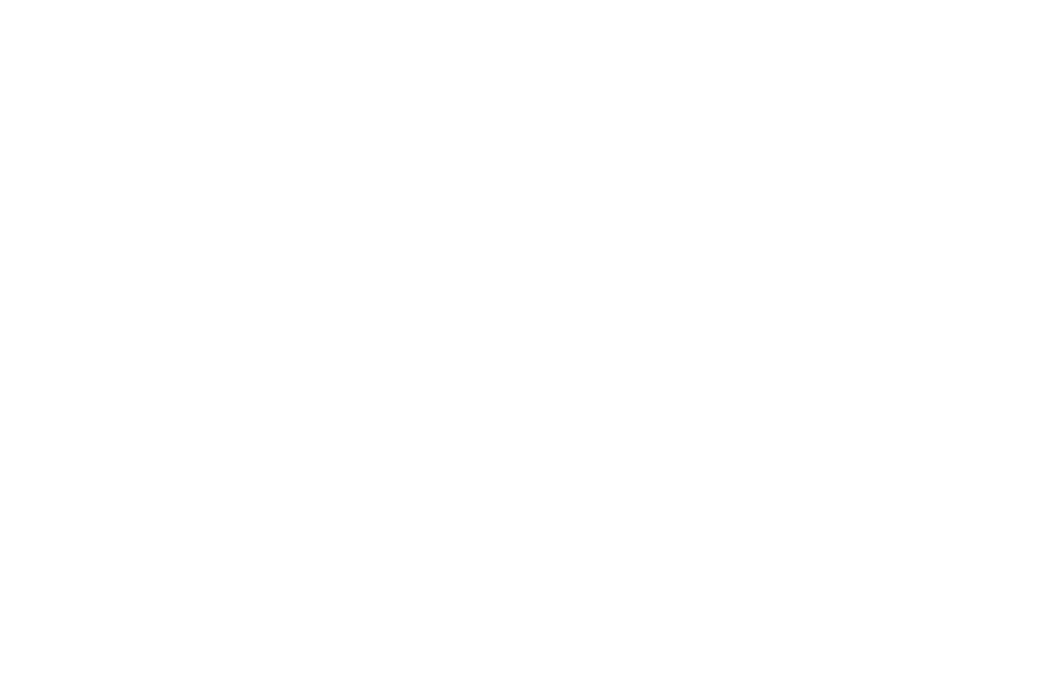
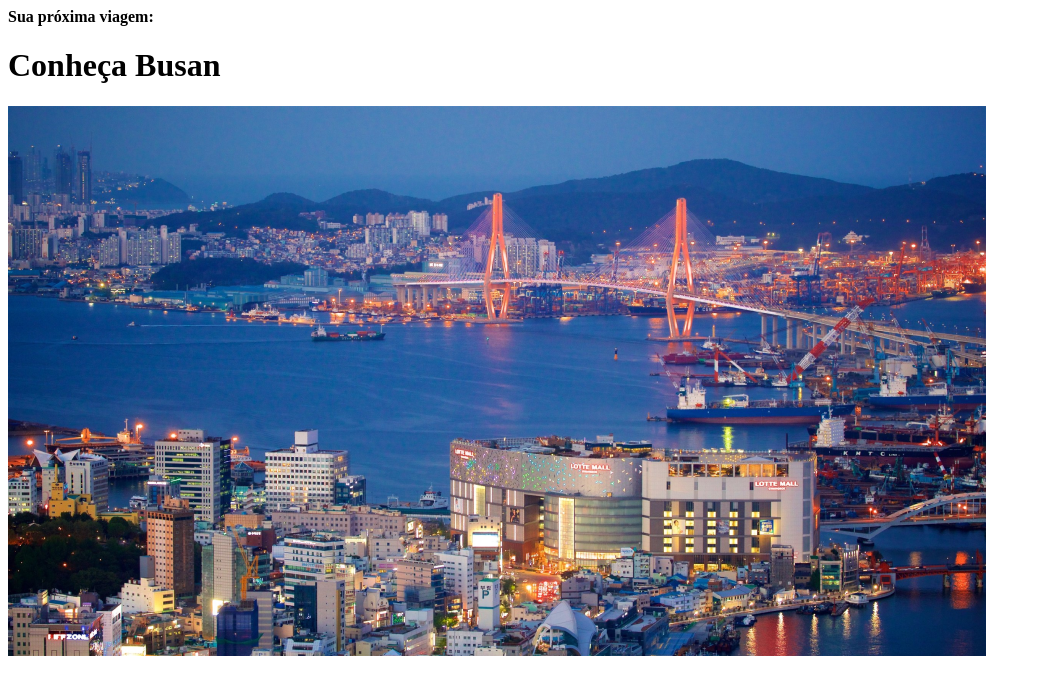
Before and after one commit to lopavani/locais-turisticos, a plain HTML site: page index.html in a window 1280 px wide. Shown: the whole page, without its empty margins (0-1041 px from the left). Drawn offline with Linux system fonts and the light colour scheme.

Commit message:
criação do header no index.html

```diff
--- a/index.html
+++ b/index.html
@@ -7,5 +7,13 @@
 </head>
 <body>
 
+
+    <div id="page">
+        <header>
+            <strong>Sua próxima viagem:</strong>
+            <h1>Conheça Busan</h1>
+            <img src="./imagens/Image_01.png" alt="Vista panoramica da cidade de Busan">
+        </header>
+    </div>
 </body>
 </html>
```
